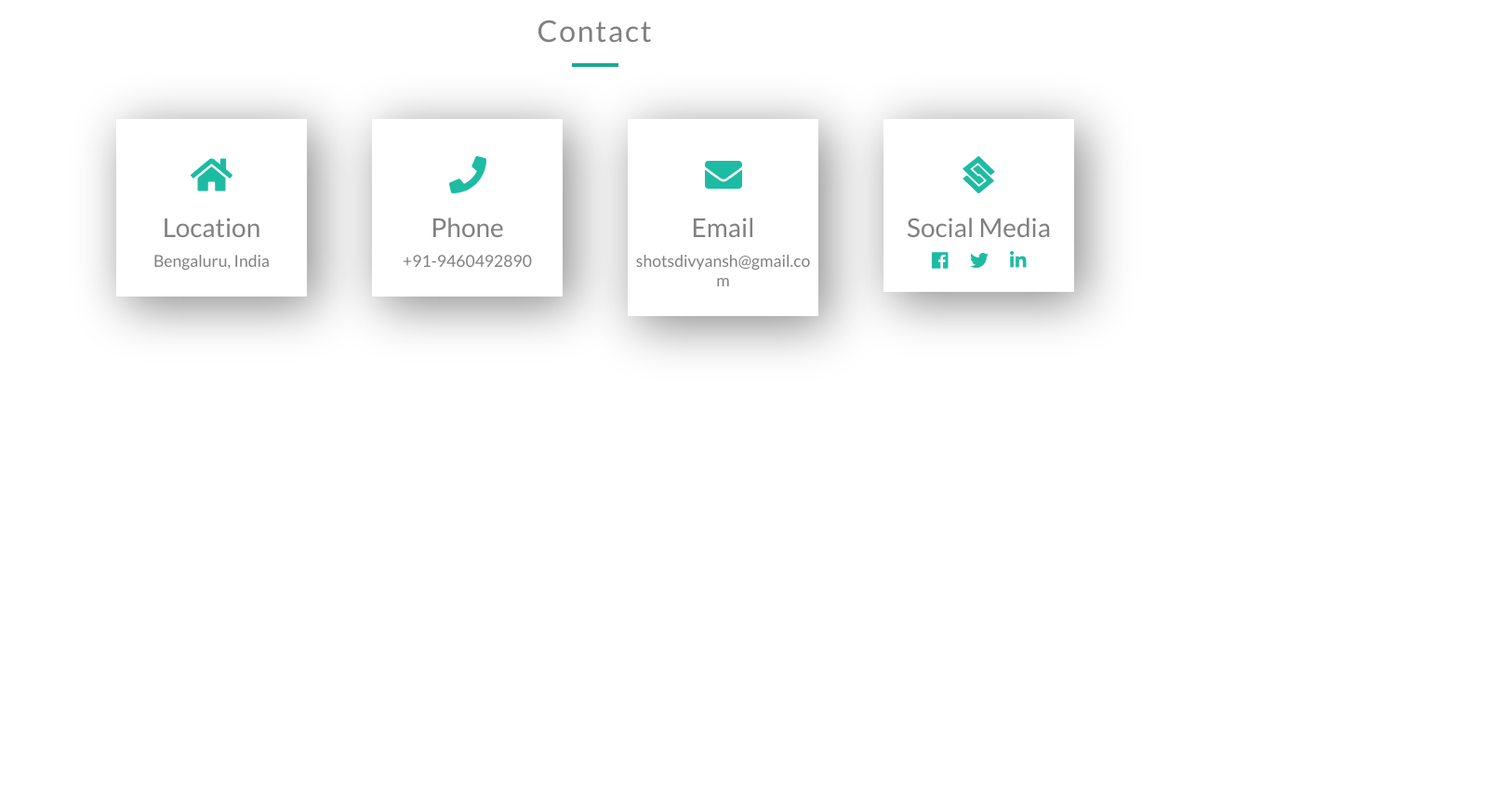
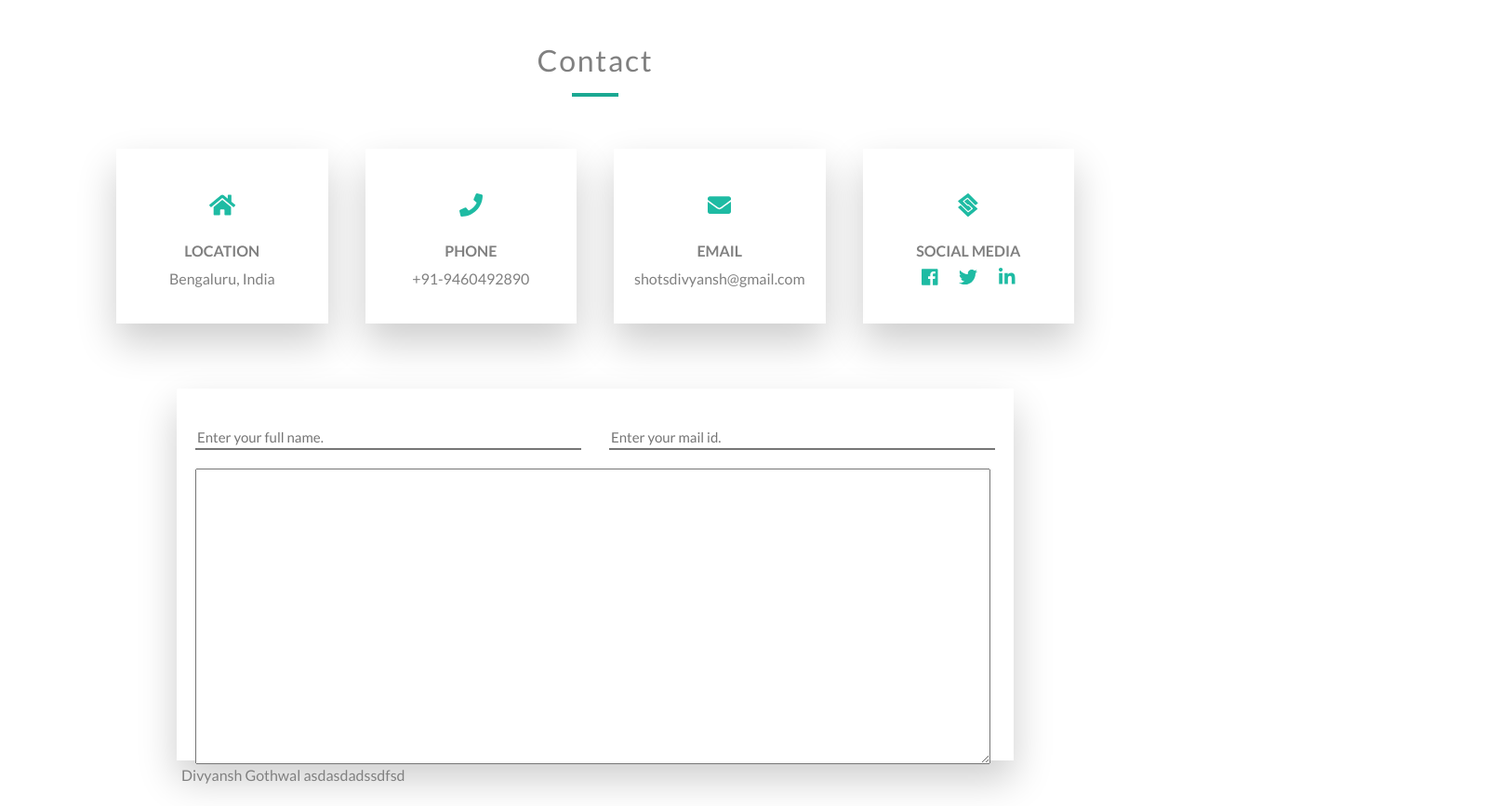
Before and after one commit to DivyanshGothwal/guardian, a plain HTML site: page index.html in a window 1280 px wide. Shown: the part 1580-2447 px from the top of the page at 93% size, 1599 px wide, since content can reach past the window. Before the commit the page ends 2188 px from the top, so only its background shows below. Drawn offline with nearby package versions, Linux system fonts and the light colour scheme.

Commit message:
Updated Contact info

```diff
--- a/index.html
+++ b/index.html
@@ -79,7 +79,8 @@
                 <p>Divyansh Gothwal</p>
             </div>
         </div>
-        <a href="#contact"><button type="button" class="btn-lg os-animation" data-animation="bounceInUp" data-delay="0.4s">Contact
+        <a href="#contact"><button type="button" class="btn-lg os-animation" data-animation="bounceInUp"
+                data-delay="0.4s">Contact
                 Me</button></a>
     </div>
 
@@ -211,70 +212,102 @@
 
     <!-- start Contact section -->
     <div id="contact" class="offset">
-        <div class="col-12 os-animation " data-animation="fadeInUp">
+        <div class="contact">
+            <div class="row">
+                <div class="col-12 os-animation " data-animation="fadeInDown" data-delay="0.2s">
                     <h3 class="heading text-center">
                         Contact
                         <hr class="line">
                     </h3>
                 </div>
-        <div class="row text-center">
-
-            <div class="col-md-6 col-lg-3 ">
-
-                <div class="os-animation" data-animation="fadeInLeft">
+            </div>
+            <div class="row info text-center">
+                <div class="col-md-6 col-lg-3 colInfo">
+                    <div class="os-animation" data-animation="fadeInDown" data-delay="0.2s">
                         <div class="eachinfo">
                             <span class="fa-layers fa-5x">
                                 <i class="fas fa-home"></i>
                             </span>
-                        <h3>
+                            <h2>
                                 Location
-                        </h3>
-                        <h5>Bengaluru, India</h5>
+                            </h2>
+                            <p>Bengaluru, India</p>
                         </div>
                     </div>
                 </div>
-            <div class="col-md-6 col-lg-3 ">
+                <div class="col-md-6 col-lg-3 colInfo">
 
-                <div class="os-animation" data-animation="fadeInUp">
+                    <div class="os-animation" data-animation="fadeInDown" data-delay="0.2s">
                         <div class="eachinfo">
                             <span class="fa-layers fa-5x">
                                 <i class="fas fa-phone"></i>
                             </span>
-                        <h3>
+                            <h2>
                                 Phone
-                        </h3>
-                        <h5>+91-9460492890</h5>
+                            </h2>
+                            <p>+91-9460492890</p>
                         </div>
                     </div>
                 </div>
-            <div class="col-md-6 col-lg-3 ">
+                <div class="col-md-6 col-lg-3 colInfo">
 
-                <div class="os-animation" data-animation="fadeInUp">
+                    <div class="os-animation" data-animation="fadeInDown" data-delay="0.2s">
                         <div class="eachinfo">
                             <span class="fa-layers fa-5x">
                                 <i class="fas fa-envelope"></i>
                             </span>
-                        <h3>
+                            <h2>
                                 Email
-                        </h3>
-                        <h5 style="word-wrap: break-word">shotsdivyansh@gmail.com</h5>
+                            </h2>
+                            <p style="word-wrap: break-word">shotsdivyansh@gmail.com</p>
                         </div>
                     </div>
                 </div>
-            <div class="col-md-6 col-lg-3 ">
-
-                <div class="os-animation" data-animation="fadeInRight">
+                <div class="col-md-6 col-lg-3 colInfo">
+                    <div class="os-animation" data-animation="fadeInDown" data-delay="0.2s">
                         <div class="eachinfo">
                             <span class="fa-layers fa-5x">
                                 <i class="fab fa-staylinked"></i>
                             </span>
-                        <h3>
+                            <h2>
                                 Social Media
-                        </h3>
+                            </h2>
+                            <p>
                                 <a href="https://www.facebook.com/dgcod"> <i class="fab fa-facebook"></i> </a>
                                 <a href="https://twitter.com/DivyanshGothwal"><i class="fab fa-twitter"></i></a>
                                 <a href="https://www.linkedin.com/in/divyansh-gothwal-78822a115/"> <i
                                         class="fab fa-linkedin-in"></i></a>
+                            </p>
+                        </div>
+                    </div>
+                </div>
+            </div>
+            <div class="row">
+                <div class="col-12">
+                    <div class="os-animation" data-animation="fadeInDown" data-delay="0.4s">
+                        <div class="contactDiv">
+                            <div class="contactForm">
+                                <div class="row">
+                                    <div class="col-md-6 inputDiv">
+                                        <input class="input"type="text" placeholder="Enter your full name." name="name">
+                                        <div id="errorMsgName"></div>
+                                    </div>
+                                    <div class="col-md-6 inputDiv">
+                                        <input class="input" type="text" placeholder="Enter your mail id." name="email">
+                                        <div id="errorMsgEmail"></div>
+                                    </div>
+
+                                </div>
+                                <div class="row">
+                                    <div class="col-6">
+                                        <textarea rows="13" cols="100"></textarea>
+                                    </div>
+
+                                </div>
+                            </div>
+                            Divyansh Gothwal
+                            asdasdadssdfsd
+                        </div>
                     </div>
                 </div>
             </div>
--- a/js/custom.js
+++ b/js/custom.js
@@ -1,13 +1,13 @@
 /* Navbar transparent to solid and vice versa */
-$(document).ready(()=>{
-    $(window).scroll(function (){
-        if($(this).scrollTop()>200){
+$(document).ready(() => {
+  $(window).scroll(function () {
+    if ($(this).scrollTop() > 200) {
       $(".navbar").addClass('solid');
     }
-        else{
+    else {
       $(".navbar").removeClass('solid');
     }
-            $(".bounce").css("opacity",1-($(window).scrollTop())/250);
+    $(".bounce").css("opacity", 1 - ($(window).scrollTop()) / 250);
   });
 });
 /** add only for mobile version */
@@ -23,12 +23,12 @@ $(document).ready(()=>{
 //     }
 // });
 /** close mobile version */
-$(document).ready(()=>{
-    $(document).click((e)=>{
-        let clickedElement=$(e.target);
+$(document).ready(() => {
+  $(document).click((e) => {
+    let clickedElement = $(e.target);
     let isNavBarOpened = $('.navbar-collapse').hasClass('show');
     console.log(!clickedElement.hasClass('navbar-toggler'));
-        if(isNavBarOpened && !clickedElement.hasClass('navbar-toggler')){
+    if (isNavBarOpened && !clickedElement.hasClass('navbar-toggler')) {
 
       $('.navbar-toggler').click();
     }
@@ -38,14 +38,14 @@ $(document).ready(()=>{
 })
 
 /**smooth scrolling to links */
-$(document).ready(()=>{
-    $('a').on('click', function (e){
-        if(this.hash!==''){
+$(document).ready(() => {
+  $('a').on('click', function (e) {
+    if (this.hash !== '') {
       e.preventDefault();
       var hash = this.hash;
       $('html,body').animate(
         {
-                    scrollTop : $(hash).offset().top-67
+          scrollTop: $(hash).offset().top - 67
         },
         1000
       )
@@ -54,6 +54,63 @@ $(document).ready(()=>{
 
   });
 });
+
+let OnChange = function (e) {
+  console.log(e);
+  if (e.srcElement.name === 'name') {
+    let errName = document.getElementById('errorMsgName');
+    if ((e.target.value === '' || e.target.value == null)) {
+
+      errName.innerHTML = 'TypeCorrectName';
+    }
+    else {
+      errName.innerHTML = '';
+    }
+  }
+  else{
+    let errEmail = document.getElementById('errorMsgEmail');
+    let str = '@';
+    let comStr = '.com';
+    let indexOfStr =e.target.value.indexOf(str);
+    let indexOfComStr = e.target.value.indexOf(comStr);
+    console.log(indexOfStr);
+    console.log(indexOfComStr);
+    if ((e.target.value === '' || e.target.value == null)||indexOfStr==0 || indexOfStr>indexOfComStr || indexOfComStr-indexOfStr<=1) {
+      errEmail.innerHTML = 'TypeCorrectEmail';
+    }
+    else {
+      errEmail.innerHTML = '';
+    }
+  }
+}
+
+let inputsEle = document.getElementsByClassName('input');
+let inputEleArray = Array.of(...inputsEle);
+inputEleArray.forEach(eachEle => {
+  eachEle.addEventListener('keyup', OnChange);
+  eachEle.addEventListener('paste', OnChange);
+  eachEle.addEventListener('select', OnChange);
+  eachEle.addEventListener('change', OnChange);
+  eachEle.addEventListener('focusout', OnChange);
+})
+
+
+
+
+
+
+
+
+
+
+
+
+
+
+
+
+
+
 particlesJS('particles-js',
 
   {
@@ -178,10 +235,10 @@ particlesJS('particles-js',
 
 var typed = new Typed('#typed', {
   stringsElement: '#typed-strings',
-  typeSpeed:40,
+  typeSpeed: 40,
   smartBackspace: true,
-  backSpeed:40,
+  backSpeed: 40,
   loopCount: Infinity,
-  loop:true,
+  loop: true,
   cursorChar: '|'
 });
--- a/style.css
+++ b/style.css
@@ -7,7 +7,7 @@ body{
     background-color: white;
 }
 .offset{
-    padding: 5rem 0;
+    padding: 2rem 0;
 }
 
 
@@ -202,16 +202,21 @@ canvas{
 /* Contact information*/
 
 
-#contact{
+.contact{
     color: gray;
-    padding: 0 0;
-    margin: 0px 90px;
+    padding: 0 15px;
+    margin: 0px auto;
+    width:1100px;
 }
 
-.eachInfo{
-    box-shadow: 10px 10px 50px #888;
+.eachInfo,.contactDiv{
+    box-shadow: 0 20px 40px rgba(0,0,0,.2);
     padding: 20px 5px;
     margin: 20px
+}
+.fa-home,.fa-envelope,.fa-gg,.fa-phone,.fa-staylinked{
+    color: #1ebba3;
+    font-size: 25;
 }
 h5{
     font-size: 1.1rem;
@@ -223,3 +228,34 @@ h5{
 .row a{
     padding: 10px
 }
+
+h2{
+    font-size: 16px;
+    text-transform: uppercase;
+    font-weight: 600;
+}
+.colInfo{
+ padding:0 0;
+ width:25%;
+}
+.contactDiv{
+    width: 900px;
+    height:400px;
+    margin-left:auto;
+    margin-right:auto;
+    margin-top: 50px
+}
+.input {
+    width: 100%;
+    border-top: none;
+    border-right: none;
+    border-left: none;
+    font-size: 15px;
+}
+.inputDiv{
+    margin:20 0;
+}
+input:focus {outline: none; }
+.error{
+    border-color:red;
+}
```
Lines whose indentation alone changed are shown as unchanged.
